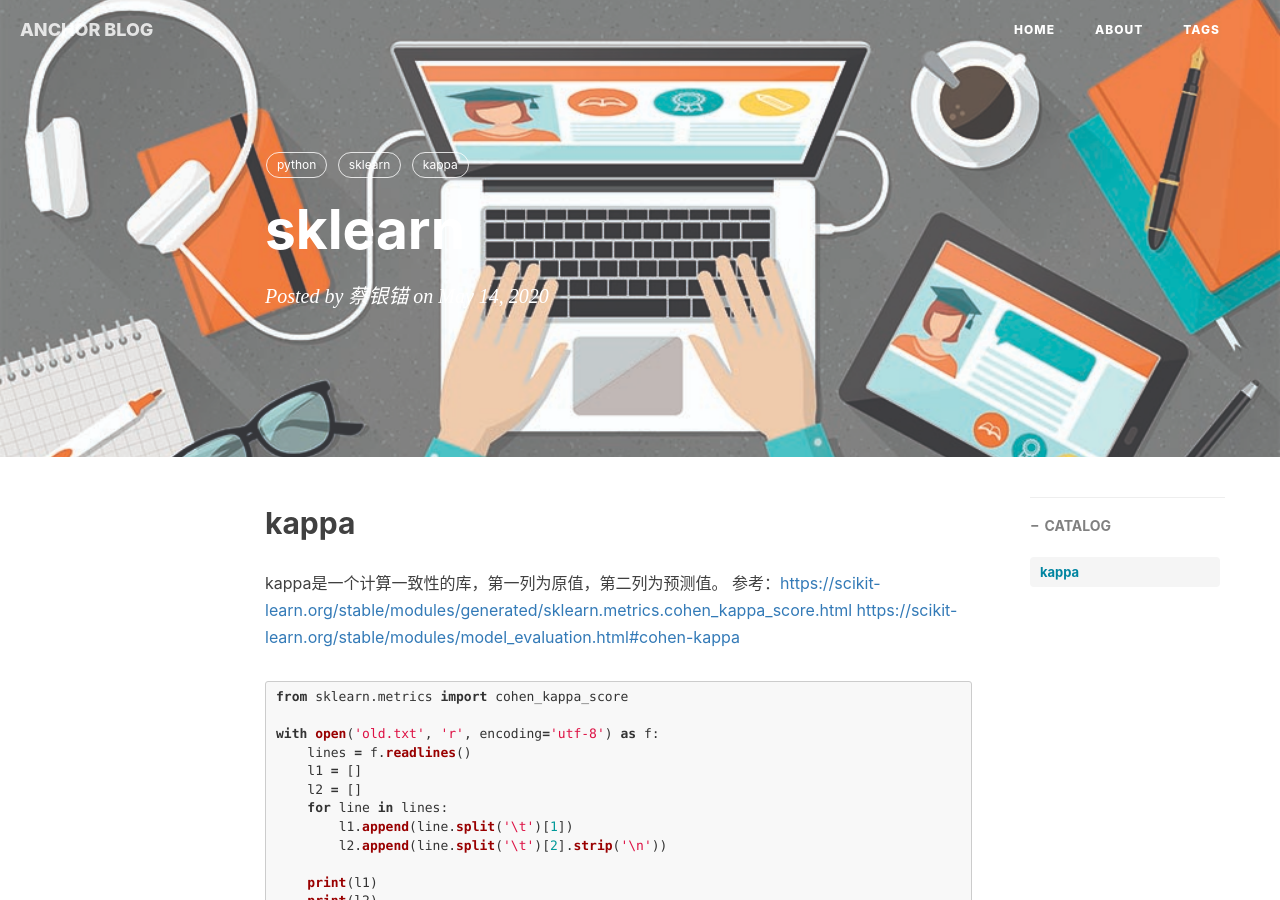
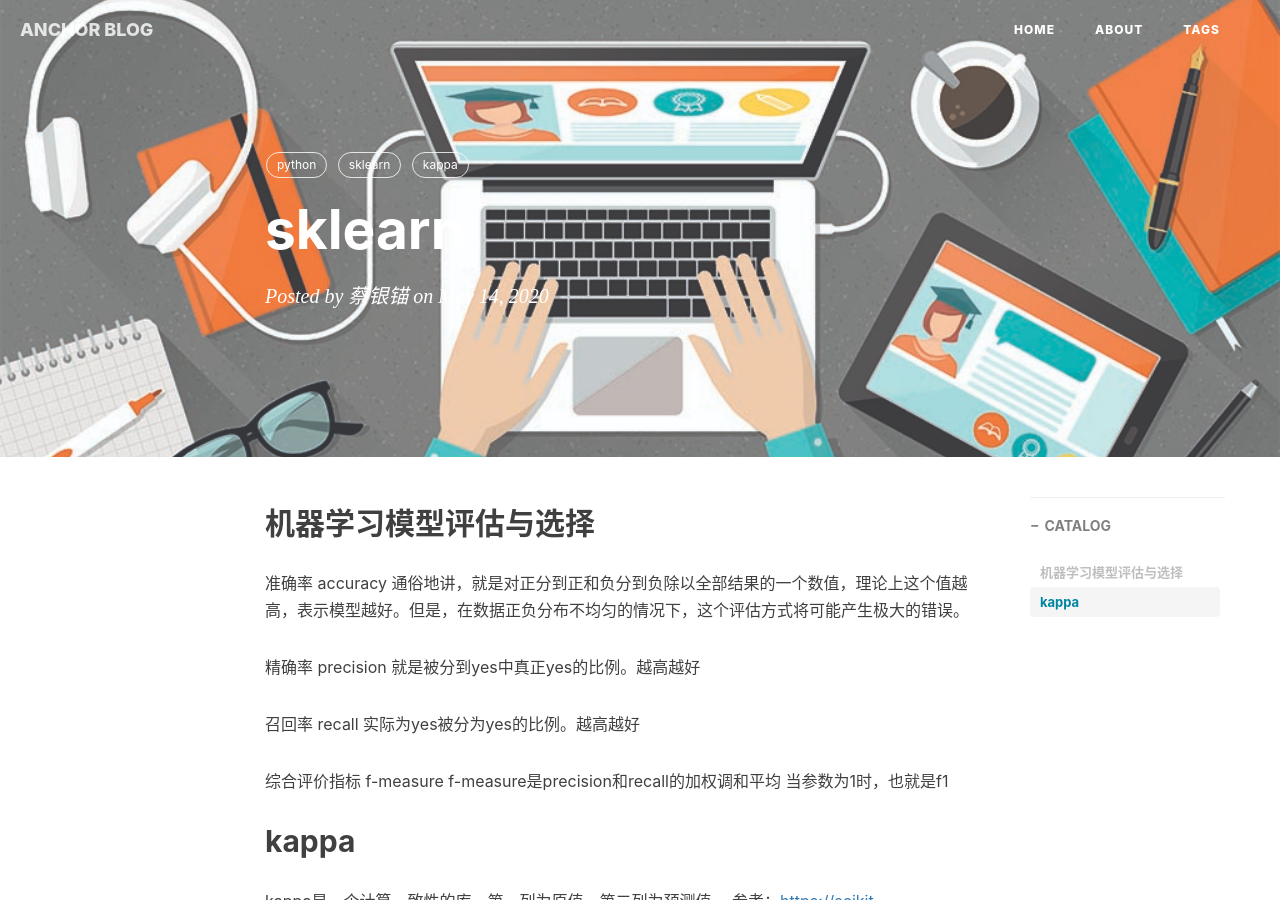
Before and after one commit to anchor2017/anchor2017.github.io, a Jekyll site: the page built from _posts/2020-05-14-sklearn-2020.md, in a window 1280 px wide and 900 px high. Built offline with Jekyll 4.4.1, drawn with Linux system fonts in a browser that asks for light colours; nearby versions of some CDN libraries; comment, search, counter and statistics services are not loaded.

Commit message:
Update 2020-05-14-sklearn-2020.md

```diff
--- a/_posts/2020-05-14-sklearn-2020.md
+++ b/_posts/2020-05-14-sklearn-2020.md
@@ -11,6 +11,25 @@ tags:
     - sklearn
     - kappa
 ---
+
+## 机器学习模型评估与选择
+
+准确率 accuracy
+通俗地讲，就是对正分到正和负分到负除以全部结果的一个数值，理论上这个值越高，表示模型越好。但是，在数据正负分布不均匀的情况下，这个评估方式将可能产生极大的错误。
+
+精确率 precision
+就是被分到yes中真正yes的比例。越高越好
+
+召回率 recall
+实际为yes被分为yes的比例。越高越好
+
+综合评价指标 f-measure
+f-measure是precision和recall的加权调和平均
+当参数为1时，也就是f1
+
+
+
+
 
 ## kappa
 
```
